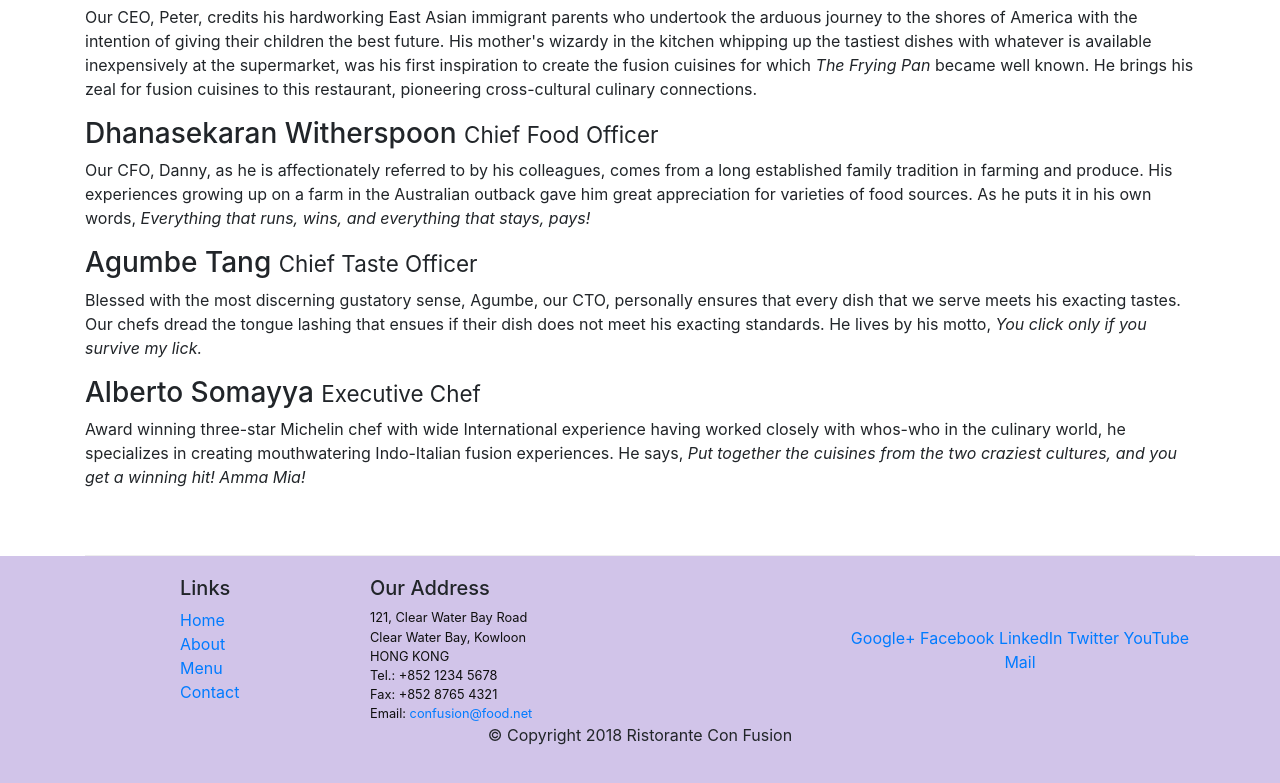
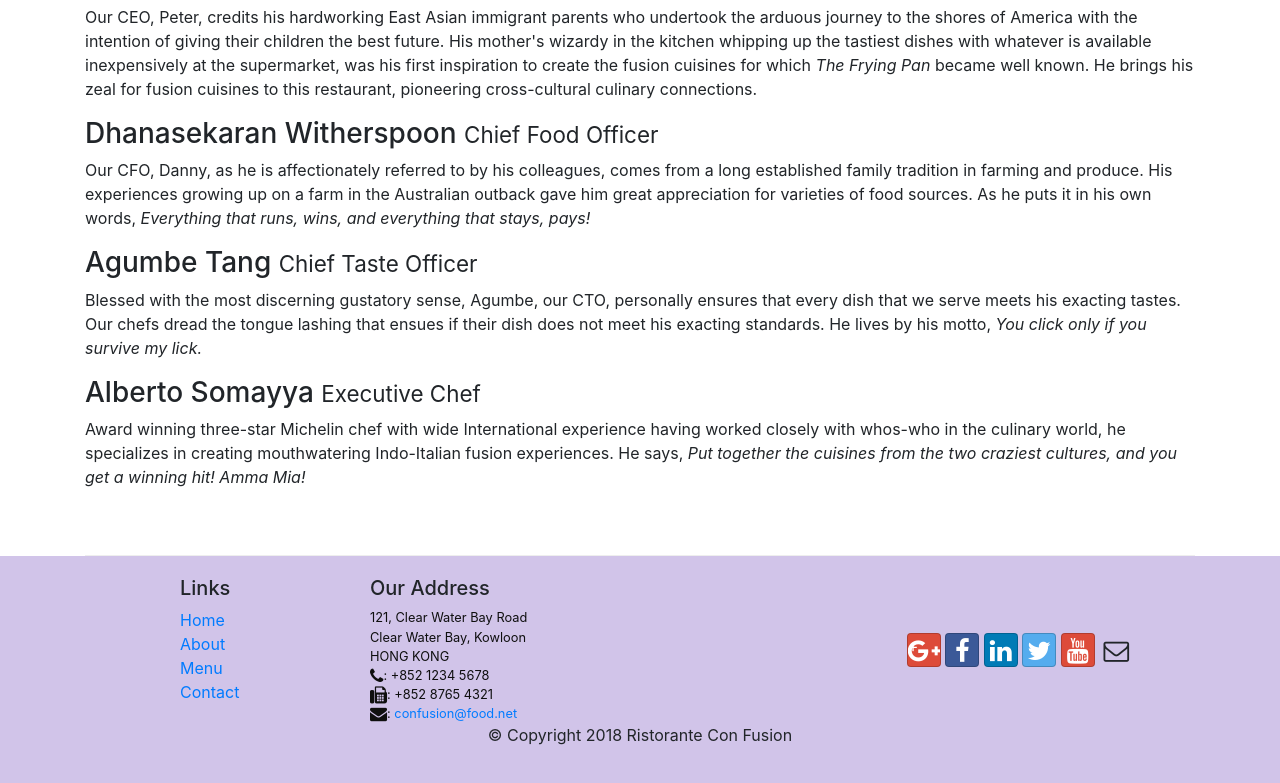
Before and after one commit to shamgar-kommerla/conFusion-Bootstrap-Website, a website: page aboutus.html in a window 1280 px wide. Shown: the part 948-1731 px from the top of the page. Drawn offline with nearby package versions, Linux system fonts and the light colour scheme.

Commit message:
icon fonts

```diff
--- a/aboutus.html
+++ b/aboutus.html
@@ -10,6 +10,8 @@
 
     <!-- Bootstrap CSS -->
     <link rel="stylesheet" href="node_modules/bootstrap/dist/css/bootstrap.min.css">
+    <link rel="stylesheet" href="node_modules/font-awesome/css/font-awesome.min.css">
+    <link rel="stylesheet" href="node_modules/bootstrap-social/bootstrap-social.css">
     <link href="css/styles.css" rel="stylesheet">
 
     <title>Ristorante Con Fusion: About Us</title>
@@ -27,10 +29,10 @@
 
             <div class="collapse navbar-collapse" id="Navbar">
                 <ul class="navbar-nav mr-auto">
-                    <li class="nav-item"><a class="nav-link" href="index.html">Home</a></li>
-                    <li class="nav-item active"><a class="nav-link" href="#">About</a></li>
-                    <li class="nav-item"><a class="nav-link" href="#">Menu</a></li>
-                    <li class="nav-item"><a class="nav-link" href="#">Contact</a></li>
+                    <li class="nav-item"><a class="nav-link" href="index.html"><i class="fa fa-home fa-lg"></i>Home</a></li>
+                    <li class="nav-item active"><a class="nav-link" href="#"><i class="fa fa-info fa-lg"></i>About</a></li>
+                    <li class="nav-item"><a class="nav-link" href="#"><i class="fa fa-list fa-lg"></i>Menu</a></li>
+                    <li class="nav-item"><a class="nav-link" href="#"><i class="fa fa-address-card fa-lg"></i>Contact</a></li>
                 </ul>
             </div>
         </div>
@@ -106,19 +108,19 @@
 		              121, Clear Water Bay Road<br>
 		              Clear Water Bay, Kowloon<br>
 		              HONG KONG<br>
-		              Tel.: +852 1234 5678<br>
-		              Fax: +852 8765 4321<br>
-		              Email: <a href="mailto:confusion@food.net">confusion@food.net</a>
+                      <i class="fa fa-phone fa-lg"></i>: +852 1234 5678<br>
+                      <i class="fa fa-fax fa-lg"></i>: +852 8765 4321<br>
+                      <i class="fa fa-envelope fa-lg"></i>: <a href="mailto:confusion@food.net">confusion@food.net</a>
 		           </address>
                 </div>
                 <div class="col-12 col-sm-4 align-self-center">
                     <div class="text-center">
-                        <a href="http://google.com/+">Google+</a>
-                        <a href="http://www.facebook.com/profile.php?id=">Facebook</a>
-                        <a href="http://www.linkedin.com/in/">LinkedIn</a>
-                        <a href="http://twitter.com/">Twitter</a>
-                        <a href="http://youtube.com/">YouTube</a>
-                        <a href="mailto:">Mail</a>
+                        <a class="btn btn-social-icon btn-google" href="http://google.com/+"><i class="fa fa-google-plus fa-lg"></i>+</a>
+                        <a class="btn btn-social-icon btn-facebook" href="http://www.facebook.com/profile.php?id="><i class="fa fa-facebook fa-lg"></i></a>
+                        <a class="btn btn-social-icon btn-linkedin" href="http://www.linkedin.com/in/"><i class="fa fa-linkedin fa-lg"></i></a>
+                        <a class="btn btn-social-icon btn-twitter" href="http://twitter.com/"><i class="fa fa-twitter fa-lg"></i></a>
+                        <a class="btn btn-social-icon btn-google" href="http://youtube.com/"><i class="fa fa-youtube fa-lg"></i></a>
+                        <a class="btn btn-social-icon" href="mailto:"><i class="fa fa-envelope-o fa-lg"></i></a>
                     </div>
                 </div>
            </div>
--- a/package.json
+++ b/package.json
@@ -15,6 +15,9 @@
   },
   "dependencies": {
     "bootstrap": "^4.5.0",
+    "bootstrap-social": "^5.1.1",
+    "font-awesome": "^4.7.0",
+    "fontawesome": "^5.6.3",
     "jquery": "^3.5.1",
     "jquery.js": "0.0.2-security",
     "popper.js": "^1.16.1"
```
Also changed, not shown: index.html (+15 -13 lines), 1 other file.
